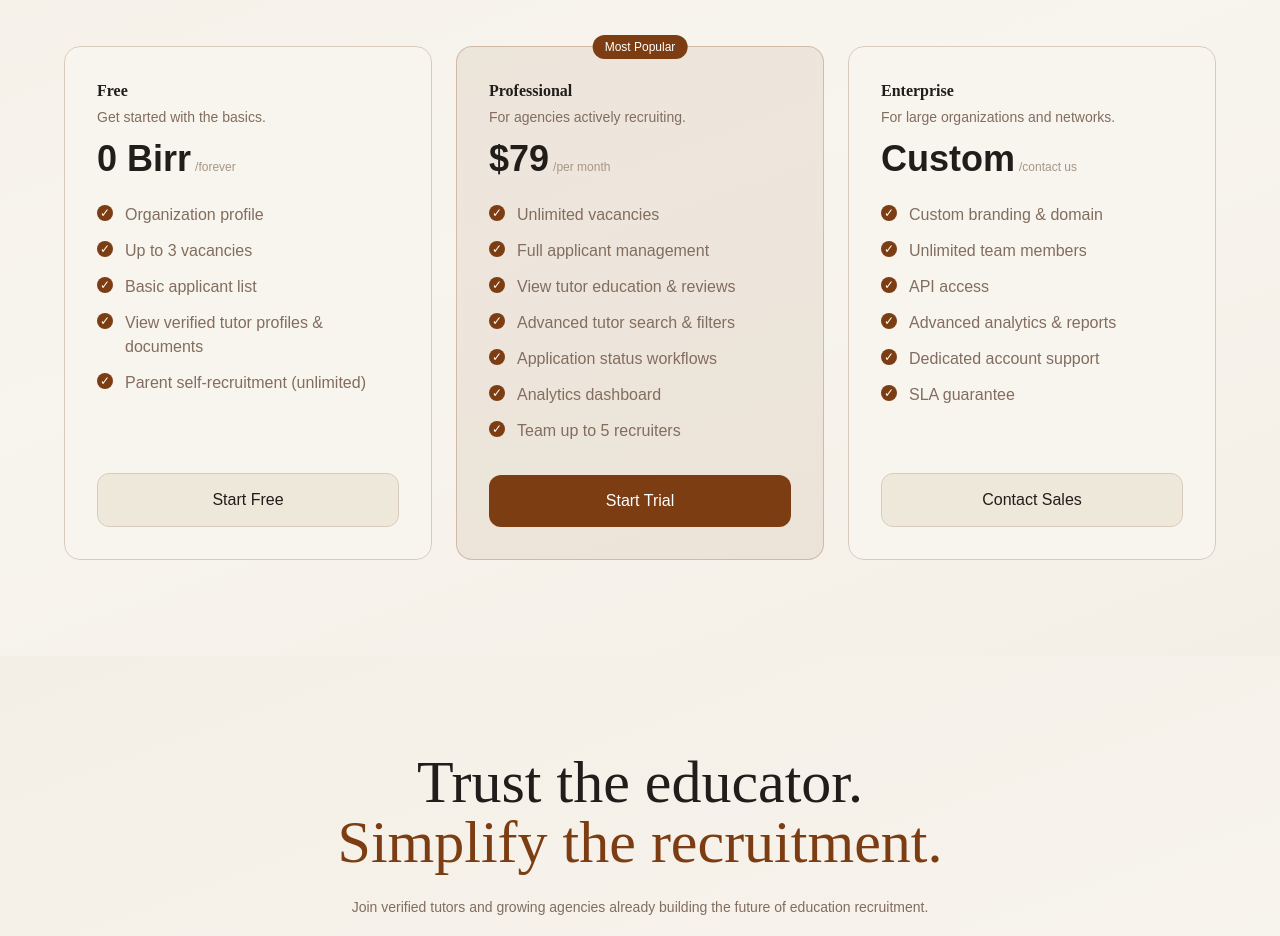
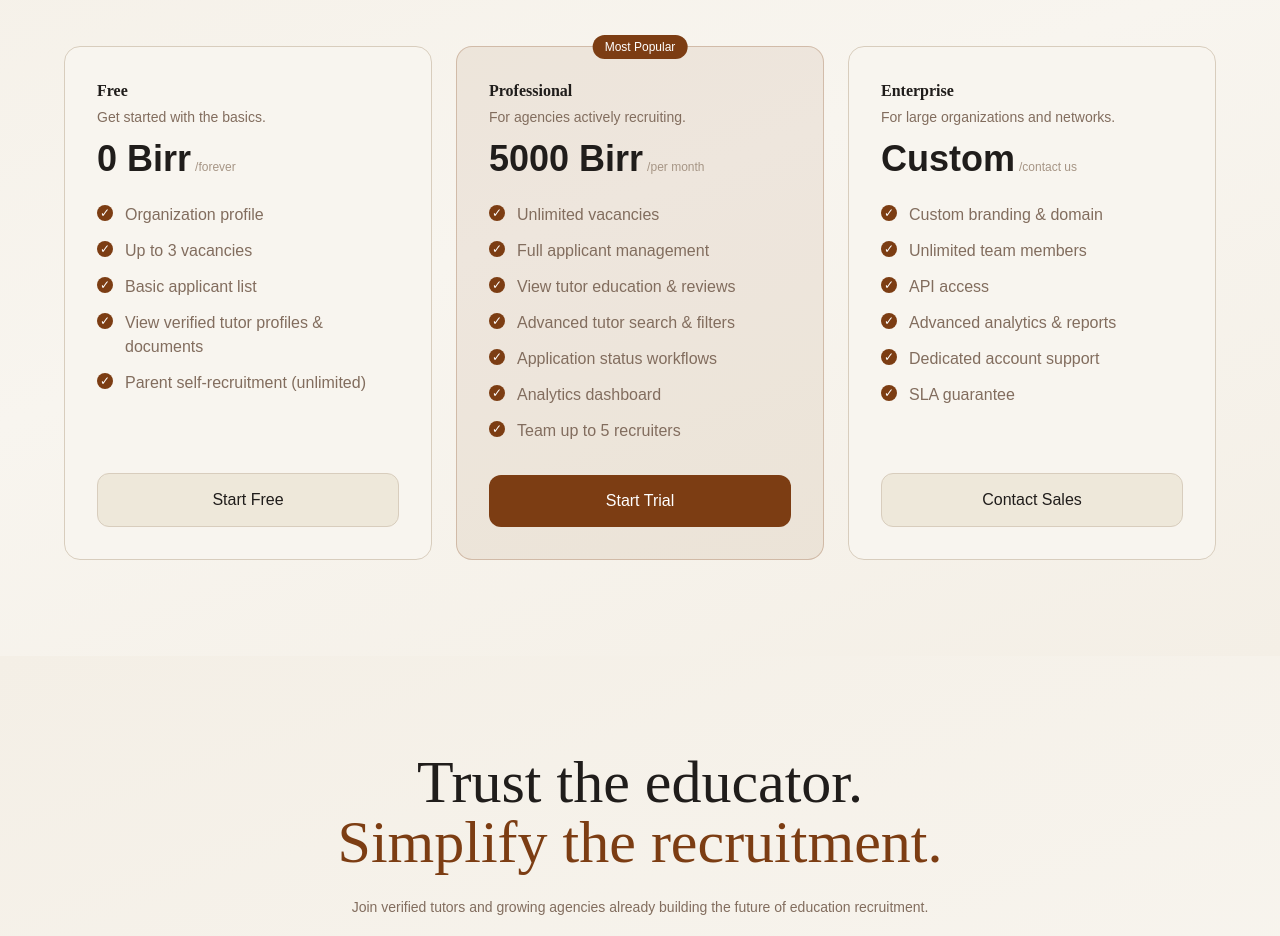
Before and after one commit to merhawi-luel/TutorED, a React (Vite) app: page / in a window 1280 px wide. Shown: the part 4200-5136 px from the top of the page. Built offline with nearby package versions, Linux system fonts and the light colour scheme; no server answers.

Commit message:
landing page data edited

```diff
--- a/src/data/landing.ts
+++ b/src/data/landing.ts
@@ -117,7 +117,7 @@ export const PRICING = [
   },
   {
     name: "Professional",
-    price: "$79",
+    price: "5000 Birr",
     period: "per month",
     desc: "For agencies actively recruiting.",
     features: [
```
